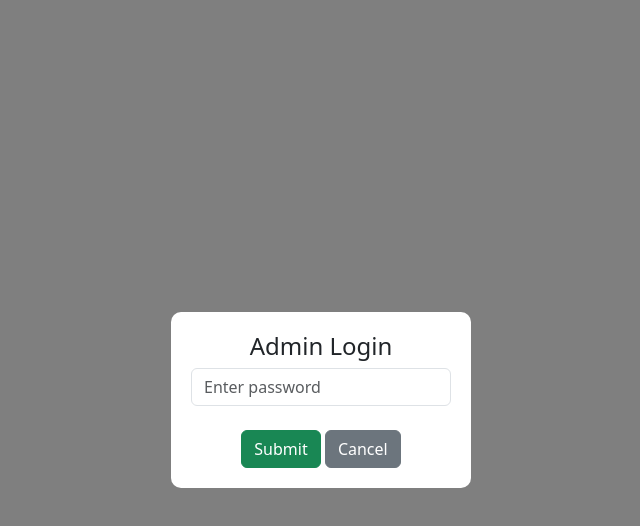
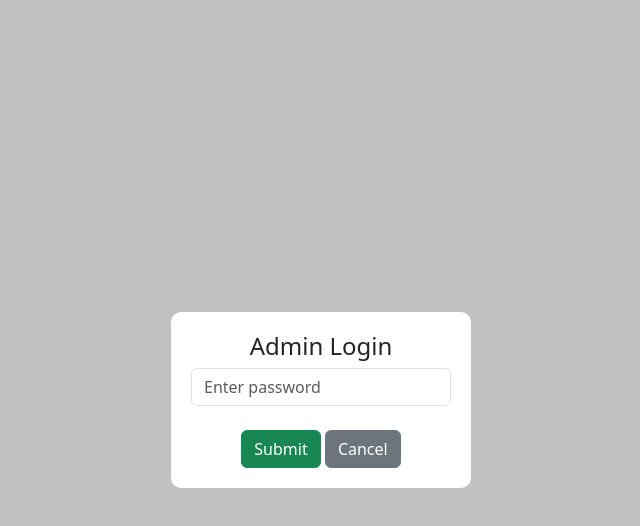
Before and after one commit to 717825p149-bit/stephan, a plain HTML site: page index.html in a window 1280 px wide. Both pictures are taken after a click on the button "Admin". Shown: the whole page, without its empty margins (319-959 px from the left). Drawn offline with nearby package versions, Linux system fonts and the light colour scheme.

Commit message:
Update ststyle.css

```diff
--- a/ststyle.css
+++ b/ststyle.css
@@ -64,7 +64,7 @@ position: relative;
     display: none;
     position: fixed;
     inset: 0;
-    background: rgba(0,0,0,0.5);
+    background: rgb(194, 194, 194 , 9);
     justify-content: center;
     align-items: center;
     z-index: 2;
```
